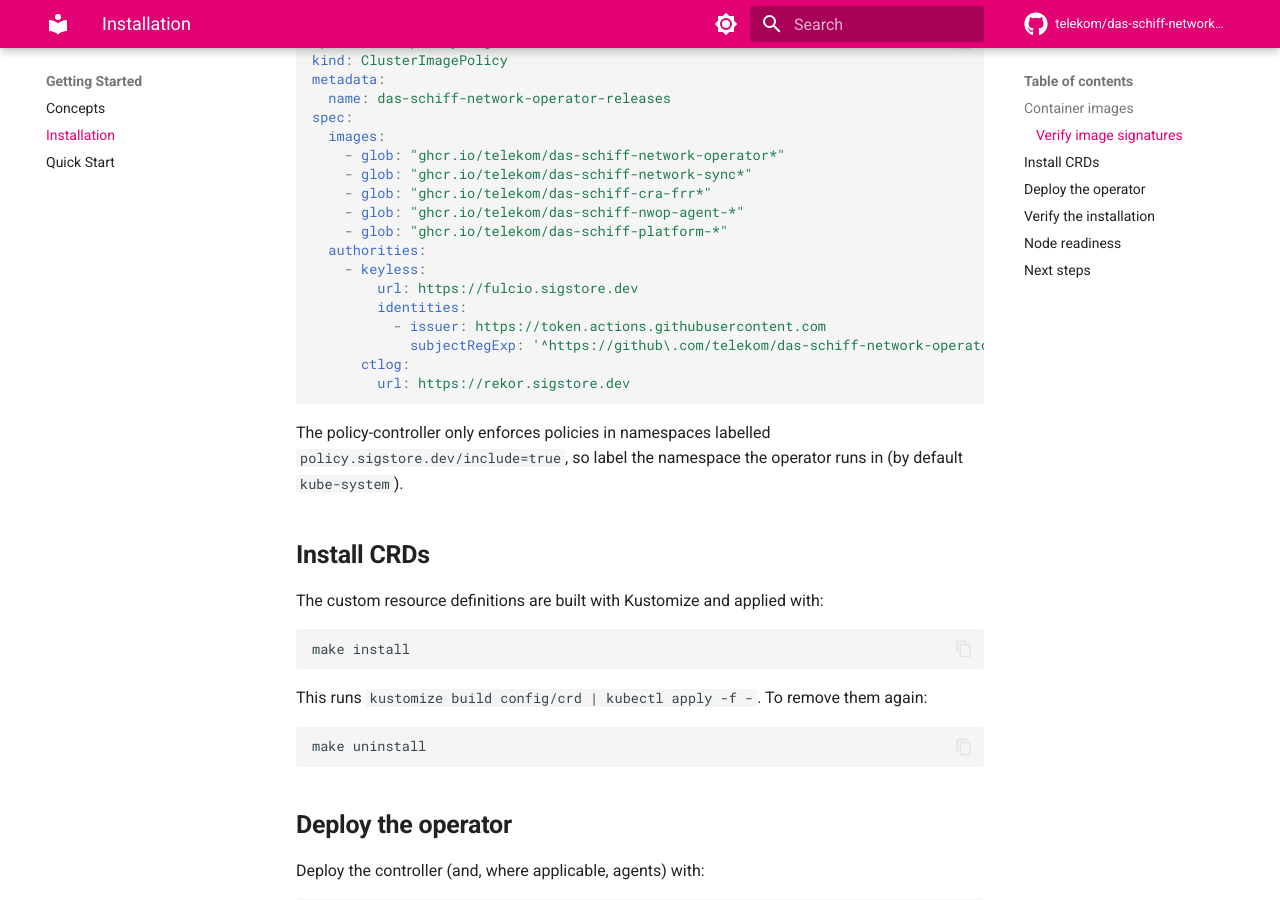
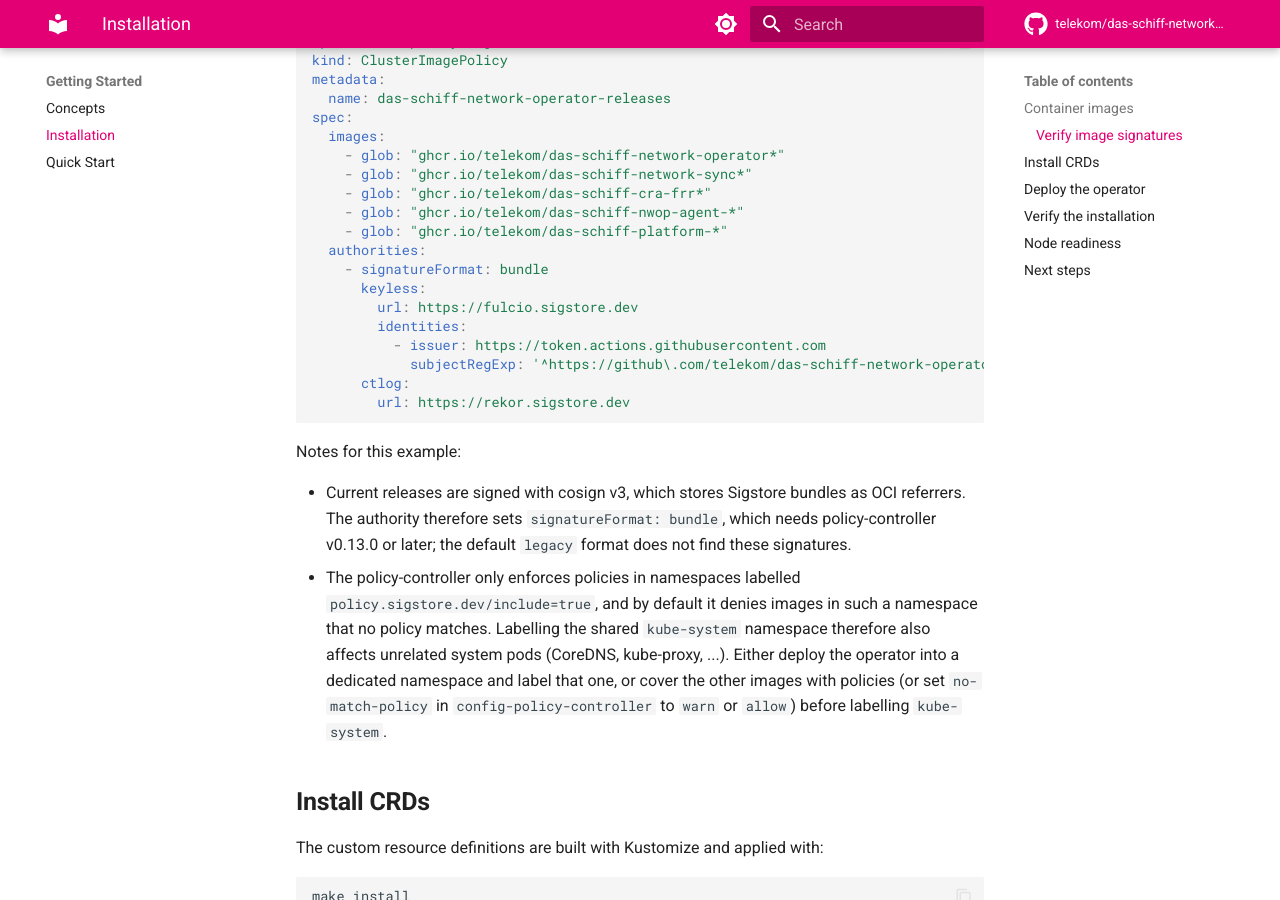
Before and after one commit to telekom/das-schiff-network-operator, an MkDocs documentation site: the page built from docs/getting-started/installation.md, in a window 1280 px wide and 900 px high, scrolled down 1733 px. Built offline with MkDocs 1.6.1 and Material for MkDocs 9.7.7, drawn with Linux system fonts in a browser that asks for light colours; comment, search, counter and statistics services are not loaded; the version menu is left out.

Commit message:
docs: use bundle signature format in the policy example
Co-Authored-By: Claude Opus 5.5 <noreply@anthropic.com>

````diff
--- a/docs/getting-started/installation.md
+++ b/docs/getting-started/installation.md
@@ -93,7 +93,8 @@ spec:
     - glob: "ghcr.io/telekom/das-schiff-nwop-agent-*"
     - glob: "ghcr.io/telekom/das-schiff-platform-*"
   authorities:
-    - keyless:
+    - signatureFormat: bundle
+      keyless:
         url: https://fulcio.sigstore.dev
         identities:
           - issuer: https://token.actions.githubusercontent.com
@@ -102,9 +103,20 @@ spec:
         url: https://rekor.sigstore.dev
 ```
 
-The policy-controller only enforces policies in namespaces labelled
-`policy.sigstore.dev/include=true`, so label the namespace the operator runs
-in (by default `kube-system`).
+Notes for this example:
+
+- Current releases are signed with cosign v3, which stores Sigstore bundles as
+  OCI referrers. The authority therefore sets `signatureFormat: bundle`, which
+  needs policy-controller v0.13.0 or later; the default `legacy` format does
+  not find these signatures.
+- The policy-controller only enforces policies in namespaces labelled
+  `policy.sigstore.dev/include=true`, and by default it denies images in such a
+  namespace that no policy matches. Labelling the shared `kube-system`
+  namespace therefore also affects unrelated system pods (CoreDNS, kube-proxy,
+  ...). Either deploy the operator into a dedicated namespace and label that
+  one, or cover the other images with policies (or set `no-match-policy` in
+  `config-policy-controller` to `warn` or `allow`) before labelling
+  `kube-system`.
 
 ## Install CRDs
 
````
